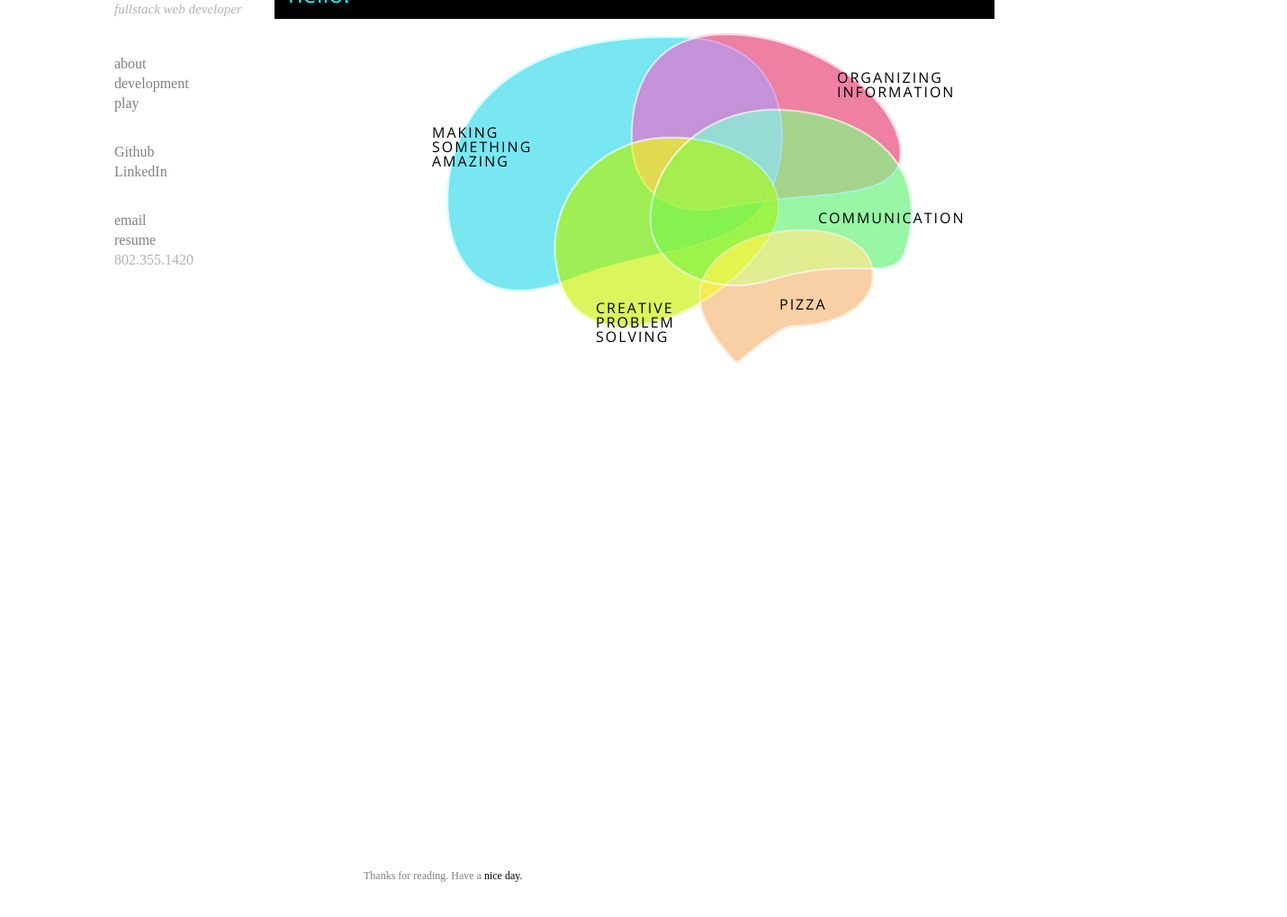
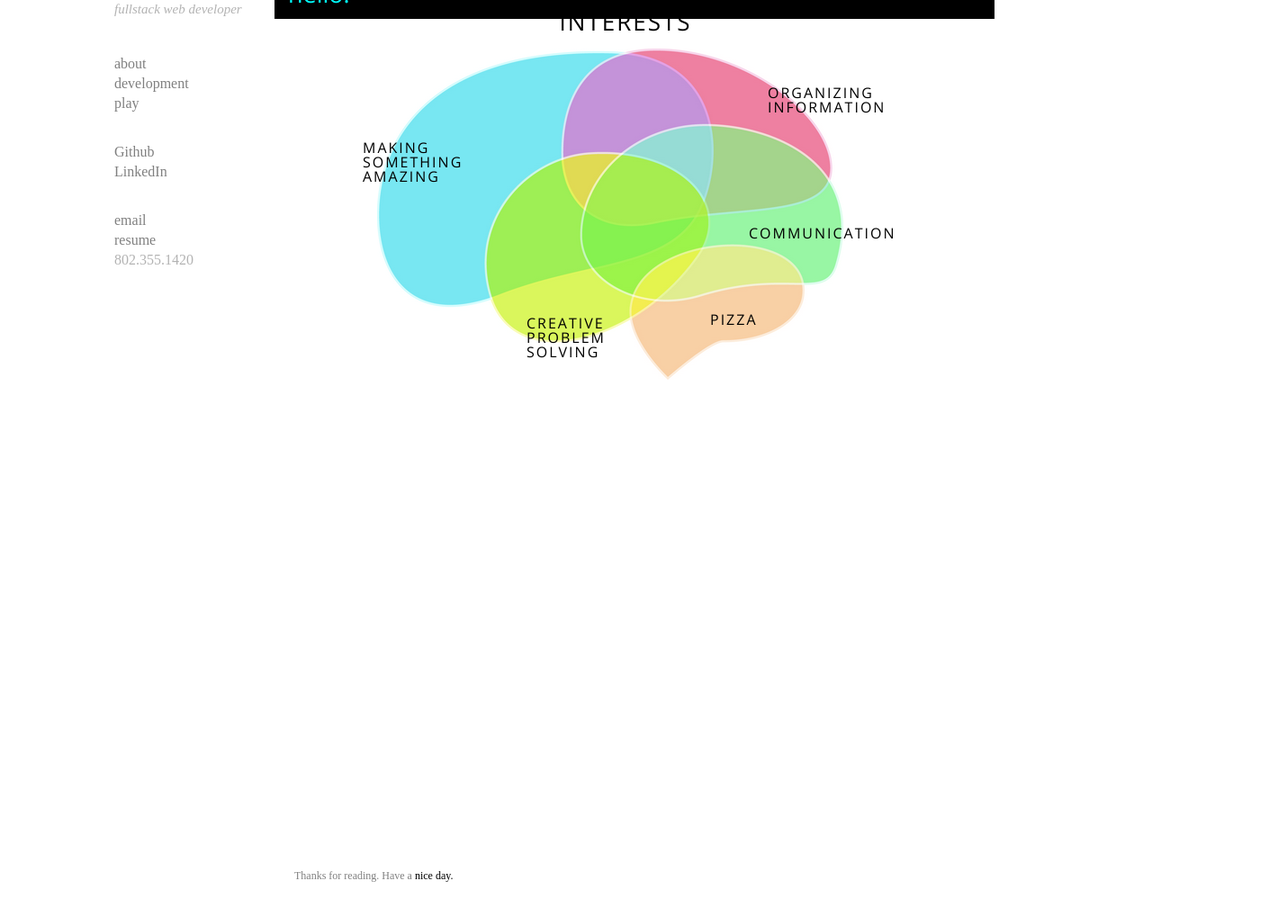
Before and after one commit to beccaades/code_website, a plain HTML site: page index.html in a window 1280 px wide. Shown: the part 163-1182 px from the top of the page at 90% size, 1430 px wide, since content can reach past the window. Drawn offline with nearby package versions, Linux system fonts and the light colour scheme.

Commit message:
landing page fully functional

```diff
--- a/sass/website.scss
+++ b/sass/website.scss
@@ -92,13 +92,16 @@
         }
       }
     }
+
     .venn {
       width: 740px;
       position: relative;
-      top: 160px;
-      left: 175px;
+      top: 177px;
+      left: 98px;
       font-family: 'Open Sans', serif;
       .interests {
+        position: relative;
+        bottom: 3px;
         text-align: center;
         font-size: 26px;
         letter-spacing: 2px;
@@ -148,7 +151,7 @@
     font: 'Ropa San', sans-serif;
     font-size: 12px;
     position: relative;
-    left: 277px;
+    left: 200px;
     top: 87px;
     .quote {
       color: black;
```
Also changed, not shown: css/website.css.
